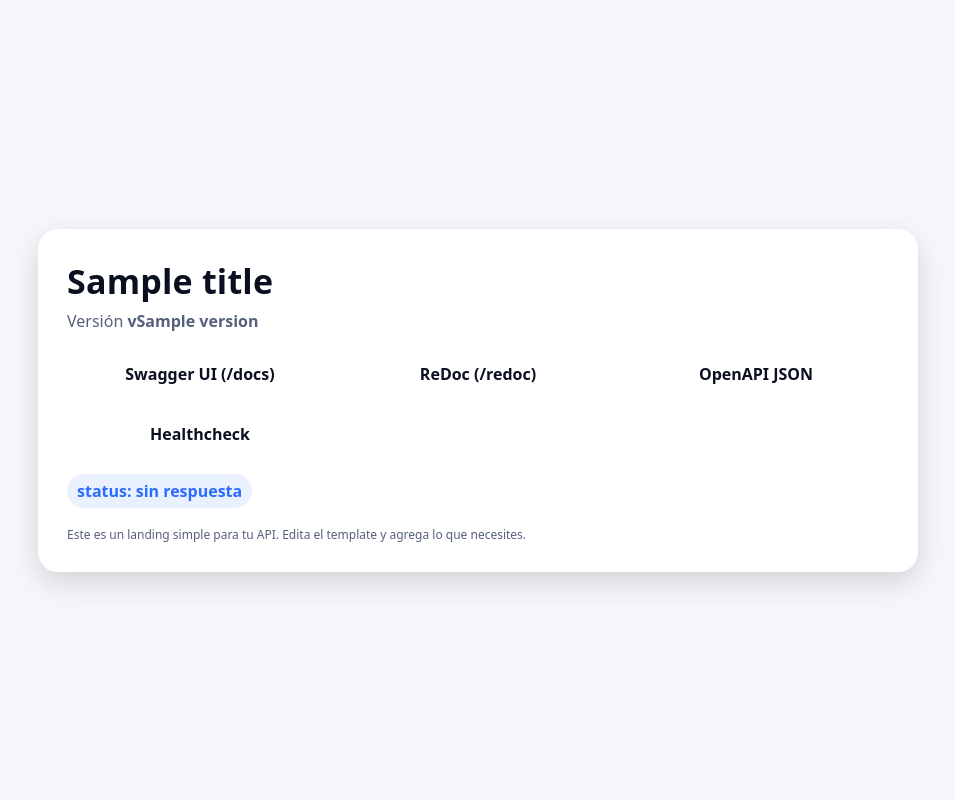
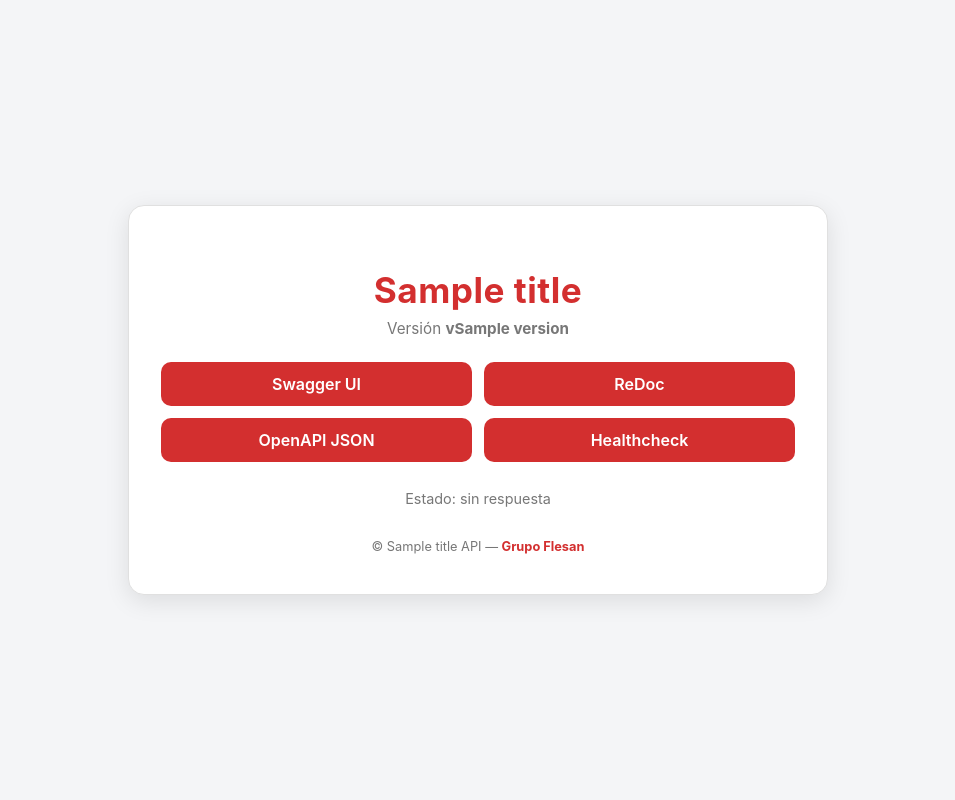
Before and after one commit to GutsanDVC/back_puntos_flesan, a Python web app: template templates/index.html in a window 1280 px wide. Shown: the whole page, without its empty margins (162-1117 px from the left). Run offline with Jinja, Linux system fonts and the light colour scheme; the template is opened without the code that fills it: most values are stand-ins (such as "Sample title", 1, 10 or a date in 2020).

Commit message:
feat: remove rule fields from benefits module
- Removed regla1 and regla2 fields from beneficio schema and database operations
- Updated API endpoints to no longer accept or return rule fields in requests/responses
- Simplified SQL queries by removing rule-related columns from SELECT and INSERT statements
- Updated template UI with Flesan branding and improved dark mode support

```diff
--- a/templates/index.html
+++ b/templates/index.html
@@ -3,69 +3,142 @@
 <head>
   <meta charset="utf-8" />
   <meta name="viewport" content="width=device-width,initial-scale=1" />
-  <title>{{ title }} v{{ version }} · API</title>
+  <title>{{ title }} v{{ version }} · API Flesan</title>
   <style>
-    :root { --bg: #0b1020; --card:#111731; --fg:#e8edf7; --muted:#b7c0d6; --acc:#6aa3ff; }
-    @media (prefers-color-scheme: light){
-      :root { --bg:#f5f7fb; --card:#ffffff; --fg:#0b1020; --muted:#55607a; --acc:#2b6cff; }
+    :root {
+      --primary: #d32f2f; /* Rojo Flesan */
+      --primary-dark: #b71c1c;
+      --bg: #f4f5f7;
+      --card: #ffffff;
+      --text: #1e1e1e;
+      --muted: #777;
+      --border: #e0e0e0;
+      --shadow: rgba(0, 0, 0, 0.1);
     }
+    @media (prefers-color-scheme: dark) {
+      :root {
+        --bg: #111111;
+        --card: #1e1e1e;
+        --text: #f2f2f2;
+        --muted: #999;
+        --border: #333;
+        --shadow: rgba(0, 0, 0, 0.4);
+      }
+    }
+
     * { box-sizing: border-box; }
+
     body {
-      margin:0; font-family: ui-sans-serif, system-ui, -apple-system, Segoe UI, Roboto, Inter, "Helvetica Neue", Arial, "Noto Sans", "Liberation Sans";
-      background: var(--bg); color: var(--fg);
-      display:grid; min-height:100dvh; place-items:center; padding:24px;
+      margin: 0;
+      font-family: 'Inter', -apple-system, BlinkMacSystemFont, 'Segoe UI', Roboto, Oxygen, Ubuntu, Cantarell, sans-serif;
+      background: var(--bg);
+      color: var(--text);
+      display: flex;
+      align-items: center;
+      justify-content: center;
+      height: 100vh;
+      padding: 20px;
     }
-    .wrap { width:100%; max-width:880px; }
-    .card {
-      background: var(--card); border-radius:20px; padding:28px; box-shadow: 0 10px 30px rgba(0,0,0,.15);
-      border:1px solid rgba(255,255,255,.06);
+
+    .container {
+      background: var(--card);
+      border-radius: 16px;
+      box-shadow: 0 6px 24px var(--shadow);
+      padding: 40px 32px;
+      max-width: 700px;
+      width: 100%;
+      text-align: center;
+      border: 1px solid var(--border);
+      animation: fadeIn 0.6s ease;
     }
-    h1 { margin:0 0 6px; font-size: clamp(24px, 4vw, 34px); letter-spacing:.2px }
-    .meta { color: var(--muted); margin-bottom: 18px; }
-    .grid { display:grid; gap:12px; grid-template-columns: repeat(auto-fit, minmax(220px,1fr)); margin-top:10px;}
+
+    @keyframes fadeIn {
+      from { opacity: 0; transform: translateY(10px); }
+      to { opacity: 1; transform: translateY(0); }
+    }
+
+    h1 {
+      color: var(--primary);
+      font-size: 2.2rem;
+      margin-bottom: 8px;
+      letter-spacing: 0.5px;
+    }
+
+    .version {
+      color: var(--muted);
+      font-size: 0.95rem;
+      margin-bottom: 24px;
+    }
+
+    .links {
+      display: grid;
+      gap: 12px;
+      grid-template-columns: repeat(auto-fit, minmax(220px, 1fr));
+      margin-top: 10px;
+    }
+
     a.btn {
-      display:flex; align-items:center; justify-content:center; gap:8px;
-      padding:12px 14px; border-radius:12px; text-decoration:none; font-weight:600;
-      border:1px solid rgba(255,255,255,.12); color: var(--fg); background: transparent;
-      transition: transform .05s ease, background .2s ease, border-color .2s ease;
+      display: inline-block;
+      padding: 12px 16px;
+      border-radius: 10px;
+      text-decoration: none;
+      background: var(--primary);
+      color: #fff;
+      font-weight: 600;
+      transition: background 0.2s ease, transform 0.1s ease;
     }
-    a.btn:hover { transform: translateY(-1px); border-color: var(--acc); }
-    code { padding:2px 6px; border-radius:6px; background: rgba(255,255,255,.08); }
-    .kpi { display:flex; gap:12px; flex-wrap:wrap; margin-top:16px; }
-    .pill { padding:6px 10px; border-radius:999px; background: rgba(106,163,255,.15); color: var(--acc); font-weight:600; }
-    footer { margin-top:18px; color: var(--muted); font-size:12px }
+
+    a.btn:hover {
+      background: var(--primary-dark);
+      transform: translateY(-1px);
+    }
+
+    .status {
+      margin-top: 28px;
+      font-size: 0.9rem;
+      color: var(--muted);
+    }
+
+    footer {
+      margin-top: 32px;
+      font-size: 0.8rem;
+      color: var(--muted);
+    }
+
+    footer strong {
+      color: var(--primary);
+    }
   </style>
 </head>
 <body>
-  <main class="wrap">
-    <section class="card">
-      <h1>{{ title }}</h1>
-      <div class="meta">Versión <strong>v{{ version }}</strong></div>
+  <div class="container">
+    <h1>{{ title }}</h1>
+    <div class="version">Versión <strong>v{{ version }}</strong></div>
 
-      <div class="grid">
-        <a class="btn" href="/docs" rel="nofollow">Swagger UI (/docs)</a>
-        <a class="btn" href="/redoc" rel="nofollow">ReDoc (/redoc)</a>
-        <a class="btn" href="/openapi.json" rel="nofollow">OpenAPI JSON</a>
-        <a class="btn" href="/healthz" rel="nofollow">Healthcheck</a>
-      </div>
+    <div class="links">
+      <a class="btn" href="/docs">Swagger UI</a>
+      <a class="btn" href="/redoc">ReDoc</a>
+      <a class="btn" href="/openapi.json">OpenAPI JSON</a>
+      <a class="btn" href="/healthz">Healthcheck</a>
+    </div>
 
-      <div class="kpi">
-        <span class="pill" id="status-pill">status: verificando…</span>
-      </div>
+    <div class="status" id="status">
+      Consultando estado del servicio…
+    </div>
 
-      <footer>Este es un landing simple para tu API. Edita el template y agrega lo que necesites.</footer>
-    </section>
-  </main>
+    <footer>
+      © {{ title }} API — <strong>Grupo Flesan</strong>
+    </footer>
+  </div>
 
   <script>
-    // Opcional: consulta /healthz y muestra estado
     fetch('/healthz', { cache: 'no-store' })
-      .then(r => r.json()).then(d => {
-        const el = document.getElementById('status-pill');
-        el.textContent = `status: ${d.status || 'desconocido'}`;
-      }).catch(() => {
-        const el = document.getElementById('status-pill');
-        el.textContent = 'status: sin respuesta';
+      .then(res => res.json())
+      .then(data => {
+        document.getElementById('status').textContent = `Estado: ${data.status || 'desconocido'}`;
+      })
+      .catch(() => {
+        document.getElementById('status').textContent = 'Estado: sin respuesta';
       });
   </script>
 </body>
```
Also changed, not shown: app/api/routers/beneficio_router.py (+0 -8 lines), app/api/schemas/beneficio_schema.py (+0 -8 lines), app/repositories/beneficio_repository.py (+8 -26 lines), app/services/beneficio_service.py (+0 -18 lines).
